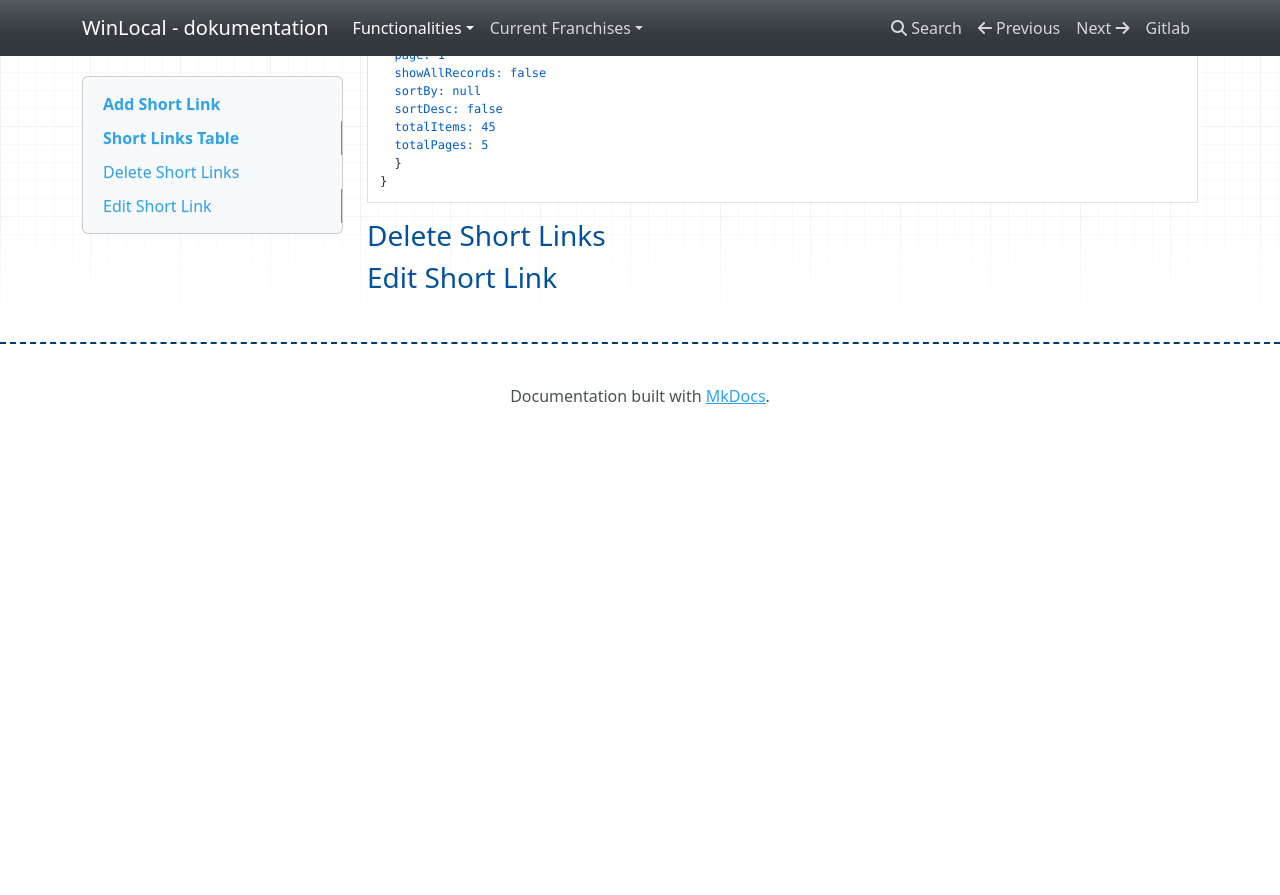
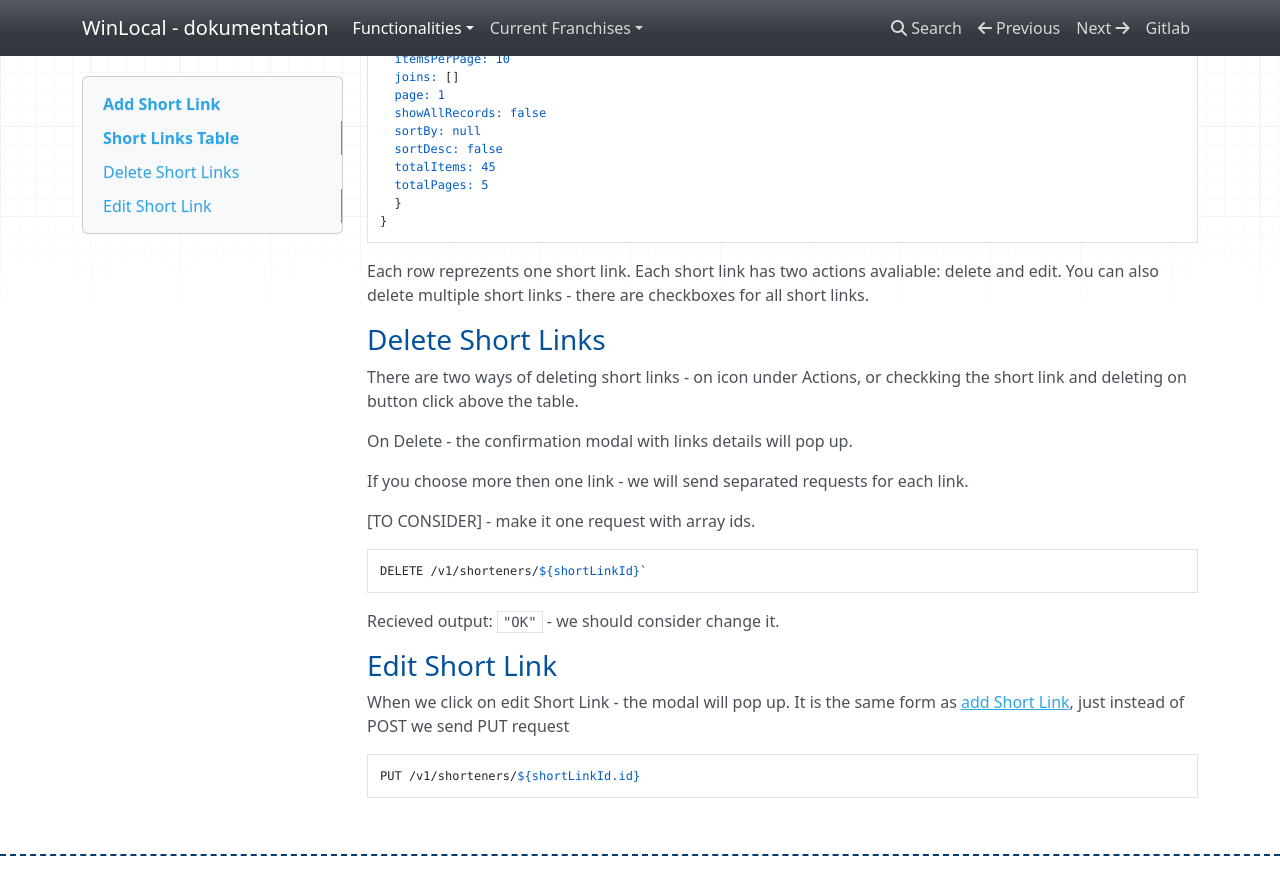
Before and after one commit to kalniei/wl-docs, an MkDocs documentation site: the page built from docs/user/short-link.md, in a window 1280 px wide and 900 px high, scrolled down 3066 px. Shown: the top 895 px of the window. Built offline with MkDocs 1.6.1, drawn with Linux system fonts in a browser that asks for light colours; nearby versions of some CDN libraries; before the commit the page ends 3490 px from its top, so only the background shows below that; some of the changed text lies outside the part shown.

Commit message:
Save short links

````diff
--- a/docs/user/short-link.md
+++ b/docs/user/short-link.md
@@ -131,6 +131,8 @@
 
 We have an optional param for filtering: `filters[]=alias,l,test`
 
+This option is avaliable as a separated filter above the table.
+
 Expected output:
 
 ```
@@ -170,8 +172,28 @@
 }
 ```
 
+Each row reprezents one short link. Each short link has two actions avaliable: delete and edit.
+You can also delete multiple short links - there are checkboxes for all short links.
 
 ### Delete Short Links
 
+There are two ways of deleting short links - on icon under Actions, or checkking the short link and deleting on button click above the table.
+
+On Delete - the confirmation modal with links details will pop up.
+
+If you choose more then one link - we will send separated requests for each link.
+
+[TO CONSIDER] - make it one request with array ids.
+
+```
+DELETE /v1/shorteners/${shortLinkId}`
+```
+Recieved output: `"OK"` - we should consider change it.
 
 ### Edit Short Link
+
+When we click on edit Short Link - the modal will pop up. It is the same form as [add Short Link](#add-short-link), just instead of POST we send PUT request
+
+```
+PUT /v1/shorteners/${shortLinkId.id}
+```
--- a/mkdocs.yml
+++ b/mkdocs.yml
@@ -4,7 +4,7 @@
 site_author: Olia Kalniei
 markdown_extensions:
   - toc:
-      permalink: '#'
+      permalink: '🔗'
 nav:
   - Functionalities:
     - Admin:
````
